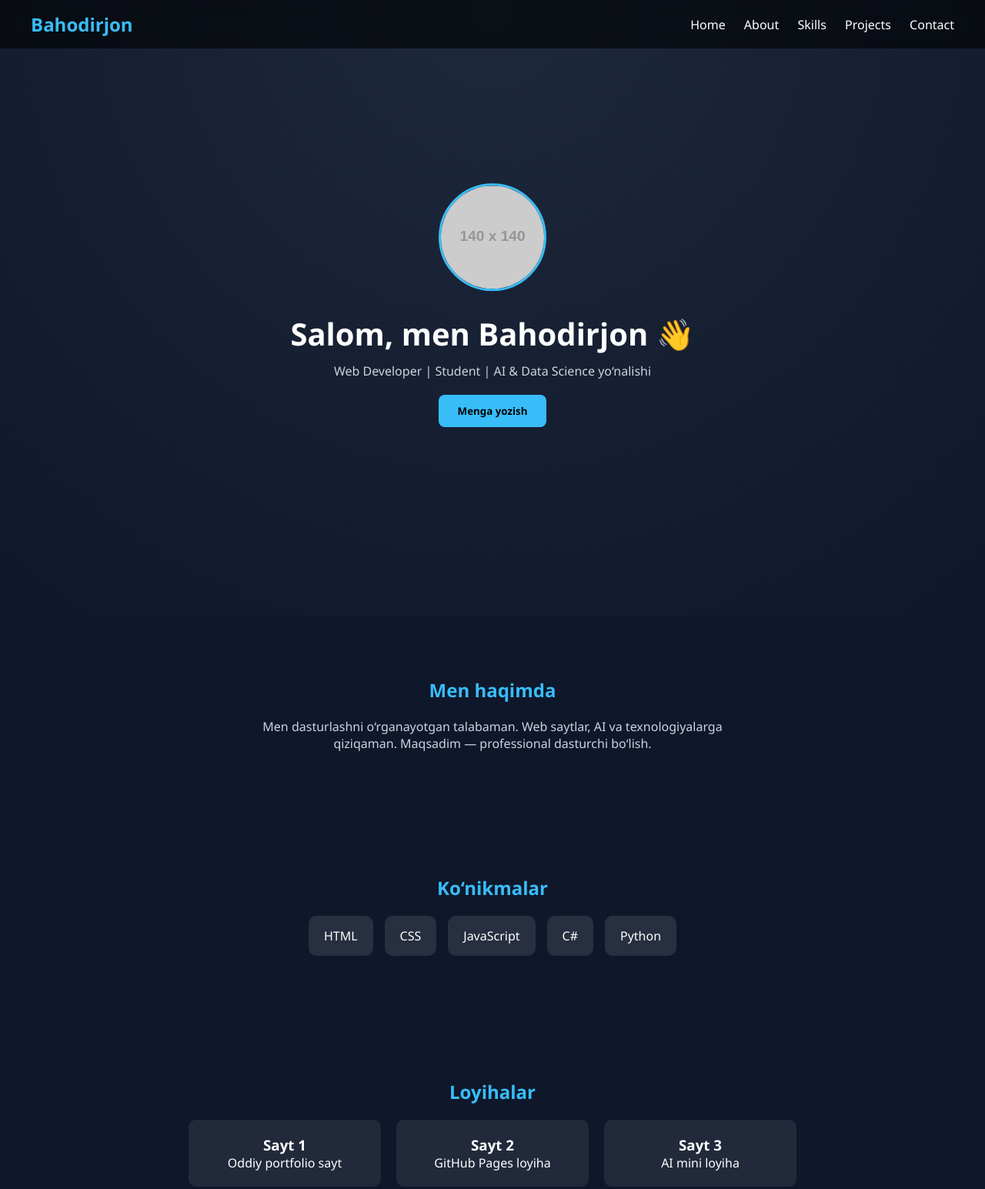
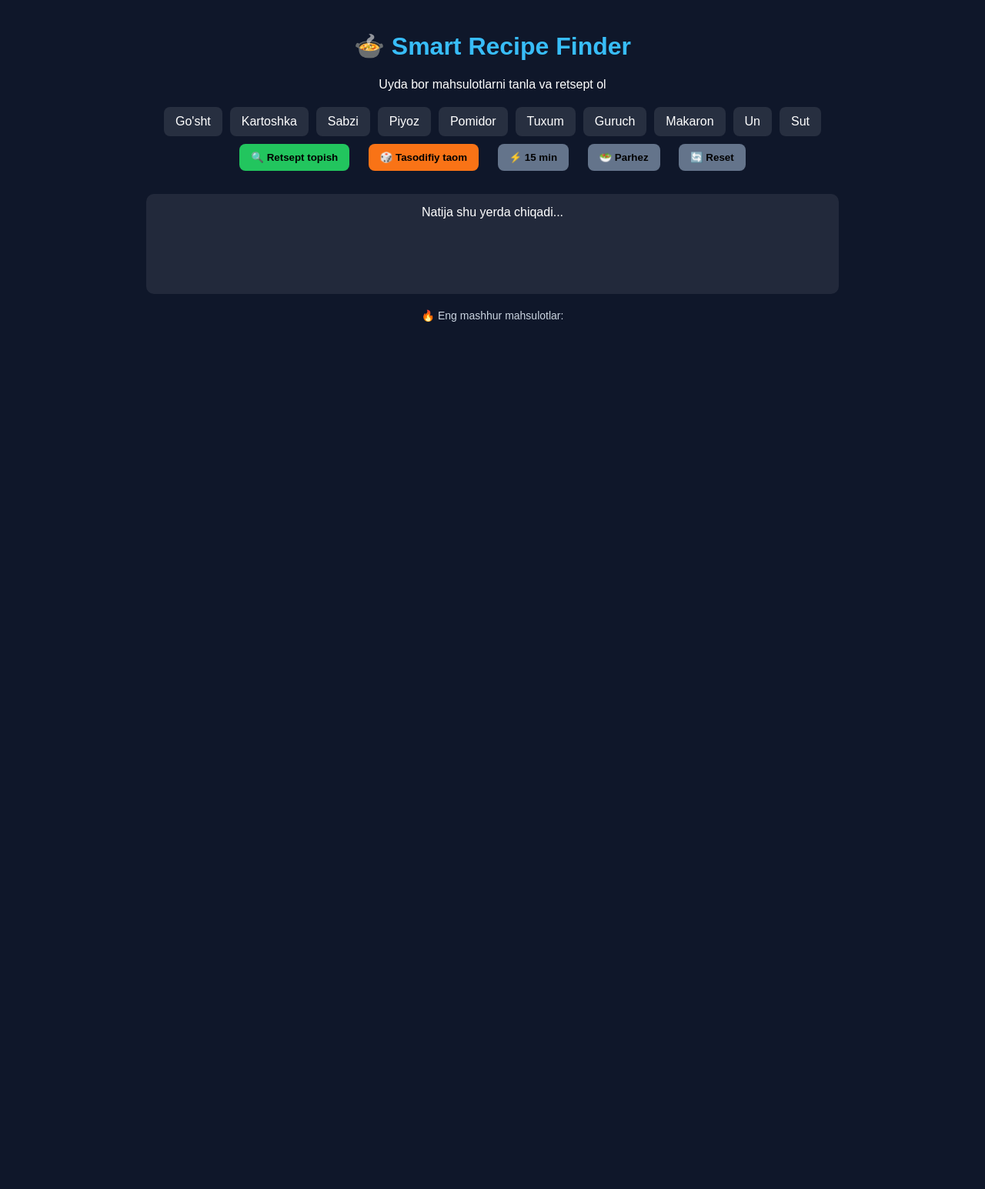
Before and after one commit to Mahammadrasulov/bahodirxon, a plain HTML site: page index.html in a window 1280 px wide. Shown: the top 1545 px of the page at 77% size. After the commit the page ends 800 px from the top, so only its background shows below. Drawn offline with Linux system fonts and the light colour scheme; placeholder pictures from the web are drawn by us.

Commit message:
Update index.html

```diff
--- a/index.html
+++ b/index.html
@@ -3,248 +3,258 @@
 <head>
 <meta charset="UTF-8">
 <meta name="viewport" content="width=device-width, initial-scale=1.0">
-<title>Bahodirjon | Pro Portfolio</title>
+<title>Smart Recipe Finder</title>
 
 <style>
-*{
+body{
+    font-family:Arial;
+    background:#0f172a;
+    color:white;
+    text-align:center;
     margin:0;
-    padding:0;
-    box-sizing:border-box;
-    font-family: 'Segoe UI', sans-serif;
+    padding:20px;
 }
 
-body{
-    background: #0f172a;
-    color:white;
-    scroll-behavior:smooth;
+h1{color:#38bdf8;}
+
+.container{
+    max-width:900px;
+    margin:auto;
 }
 
-/* NAVBAR */
-nav{
-    position:fixed;
-    width:100%;
-    top:0;
+/* PRODUCTS */
+#products{
     display:flex;
-    justify-content:space-between;
-    align-items:center;
-    padding:15px 40px;
-    background:rgba(0,0,0,0.6);
-    backdrop-filter: blur(10px);
-    z-index:1000;
+    flex-wrap:wrap;
+    justify-content:center;
+    gap:10px;
+    margin-top:20px;
 }
 
-nav h1{
-    color:#38bdf8;
-}
-
-nav a{
-    color:white;
-    margin-left:20px;
-    text-decoration:none;
-    transition:0.3s;
-}
-
-nav a:hover{
-    color:#38bdf8;
-}
-
-/* HERO */
-.hero{
-    height:100vh;
-    display:flex;
-    flex-direction:column;
-    justify-content:center;
-    align-items:center;
-    text-align:center;
-    padding:20px;
-    background: radial-gradient(circle at top, #1e293b, #0f172a);
-}
-
-.hero img{
-    width:140px;
-    height:140px;
-    border-radius:50%;
-    border:3px solid #38bdf8;
-    margin-bottom:20px;
-    animation: float 3s ease-in-out infinite;
-}
-
-@keyframes float{
-    0%,100%{transform:translateY(0);}
-    50%{transform:translateY(-10px);}
-}
-
-.hero h1{
-    font-size:40px;
-}
-
-.hero p{
-    color:#cbd5e1;
-    margin-top:10px;
-}
-
-/* BUTTON */
-.btn{
-    margin-top:20px;
-    padding:12px 25px;
-    border:none;
-    background:#38bdf8;
-    color:black;
-    font-weight:bold;
+.product{
+    padding:10px 15px;
+    background:rgba(255,255,255,0.1);
     border-radius:8px;
     cursor:pointer;
     transition:0.3s;
+    user-select:none;
 }
 
-.btn:hover{
-    transform:scale(1.1);
-    background:white;
+.product:hover{
+    transform:scale(1.05);
 }
 
-/* SECTIONS */
-section{
-    padding:80px 20px;
-    text-align:center;
-}
-
-h2{
-    margin-bottom:20px;
-    color:#38bdf8;
-}
-
-/* SKILLS */
-.skills{
-    display:flex;
-    justify-content:center;
-    flex-wrap:wrap;
-    gap:15px;
-}
-
-.skill{
-    background:rgba(255,255,255,0.1);
-    padding:15px 20px;
-    border-radius:10px;
-    transition:0.3s;
-}
-
-.skill:hover{
-    transform:translateY(-5px);
+.selected{
     background:#38bdf8;
     color:black;
 }
 
-/* PROJECTS */
-.projects{
-    display:flex;
-    justify-content:center;
-    flex-wrap:wrap;
-    gap:20px;
+/* BUTTONS */
+button{
+    margin:10px;
+    padding:10px 15px;
+    border:none;
+    border-radius:8px;
+    cursor:pointer;
+    font-weight:bold;
 }
 
-.project{
-    width:250px;
-    padding:20px;
+#find{
+    background:#22c55e;
+}
+
+#random{
+    background:#f97316;
+}
+
+.filter{
+    background:#64748b;
+}
+
+/* RESULT */
+#result{
+    margin-top:20px;
+    padding:15px;
     background:rgba(255,255,255,0.08);
     border-radius:10px;
-    transition:0.3s;
+    min-height:100px;
 }
 
-.project:hover{
-    transform:scale(1.05);
-    background:rgba(56,189,248,0.2);
-}
-
-/* CONTACT */
-.contact{
-    background:#1e293b;
-}
-
-footer{
-    text-align:center;
-    padding:20px;
-    background:black;
-    margin-top:40px;
+/* POPULAR */
+#popular{
+    margin-top:20px;
+    font-size:14px;
+    color:#cbd5e1;
 }
 </style>
 </head>
 
 <body>
 
-<!-- NAV -->
-<nav>
-    <h1>Bahodirjon</h1>
-    <div>
-        <a href="#home">Home</a>
-        <a href="#about">About</a>
-        <a href="#skills">Skills</a>
-        <a href="#projects">Projects</a>
-        <a href="#contact">Contact</a>
-    </div>
-</nav>
+<h1>🍲 Smart Recipe Finder</h1>
+<p>Uyda bor mahsulotlarni tanla va retsept ol</p>
 
-<!-- HERO -->
-<div class="hero" id="home">
-    <img src="https://via.placeholder.com/140">
-    <h1>Salom, men Bahodirjon 👋</h1>
-    <p>Web Developer | Student | AI & Data Science yo‘nalishi</p>
-    <button class="btn" onclick="alert('Telegram: @bahodirxon05')">
-        Menga yozish
-    </button>
+<div class="container">
+
+<!-- PRODUCTS -->
+<div id="products"></div>
+
+<!-- BUTTONS -->
+<div>
+    <button id="find">🔍 Retsept topish</button>
+    <button id="random">🎲 Tasodifiy taom</button>
+    <button class="filter" onclick="filterFast()">⚡ 15 min</button>
+    <button class="filter" onclick="filterDiet()">🥗 Parhez</button>
+    <button class="filter" onclick="resetFilter()">🔄 Reset</button>
 </div>
 
-<!-- ABOUT -->
-<section id="about">
-    <h2>Men haqimda</h2>
-    <p style="max-width:600px;margin:auto;color:#cbd5e1;">
-        Men dasturlashni o‘rganayotgan talabaman.
-        Web saytlar, AI va texnologiyalarga qiziqaman.
-        Maqsadim — professional dasturchi bo‘lish.
-    </p>
-</section>
+<!-- RESULT -->
+<div id="result">Natija shu yerda chiqadi...</div>
 
-<!-- SKILLS -->
-<section id="skills">
-    <h2>Ko‘nikmalar</h2>
-    <div class="skills">
-        <div class="skill">HTML</div>
-        <div class="skill">CSS</div>
-        <div class="skill">JavaScript</div>
-        <div class="skill">C#</div>
-        <div class="skill">Python</div>
-    </div>
-</section>
+<!-- POPULAR -->
+<div id="popular">Eng ko‘p tanlangan mahsulotlar shu yerda chiqadi</div>
 
-<!-- PROJECTS -->
-<section id="projects">
-    <h2>Loyihalar</h2>
-    <div class="projects">
-        <div class="project">
-            <h3>Sayt 1</h3>
-            <p>Oddiy portfolio sayt</p>
-        </div>
+</div>
 
-        <div class="project">
-            <h3>Sayt 2</h3>
-            <p>GitHub Pages loyiha</p>
-        </div>
+<script>
+// PRODUCTS
+let products = ["Go'sht","Kartoshka","Sabzi","Piyoz","Pomidor","Tuxum","Guruch","Makaron","Un","Sut"];
 
-        <div class="project">
-            <h3>Sayt 3</h3>
-            <p>AI mini loyiha</p>
-        </div>
-    </div>
-</section>
+// RECIPES DATABASE
+let recipes = [
+{
+name:"Qovurilgan kartoshka",
+items:["Kartoshka","Piyoz"],
+time:15,
+diet:true,
+desc:"Kartoshkani to‘g‘rab qovuriladi, piyoz qo‘shiladi."
+},
+{
+name:"Kartoshkali omlet",
+items:["Kartoshka","Tuxum"],
+time:10,
+diet:true,
+desc:"Tuxum va kartoshka aralashtirib qovuriladi."
+},
+{
+name:"Makaron go‘sht bilan",
+items:["Makaron","Go'sht","Piyoz"],
+time:25,
+diet:false,
+desc:"Go‘sht va piyoz qovurilib, makaron bilan aralashtiriladi."
+},
+{
+name:"Sabzavotli salat",
+items:["Pomidor","Sabzi","Piyoz"],
+time:10,
+diet:true,
+desc:"Barcha sabzavotlar to‘g‘raladi va aralashtiriladi."
+},
+{
+name:"Guruchli ovqat",
+items:["Guruch","Go'sht","Sabzi"],
+time:30,
+diet:false,
+desc:"Guruch go‘sht va sabzi bilan pishiriladi."
+}
+];
 
-<!-- CONTACT -->
-<section id="contact" class="contact">
-    <h2>Aloqa</h2>
-    <p>Email: bahodirxon05@gmail.com</p>
-    <p>Telegram: @bahodirxon05</p>
-</section>
+// POPULAR STORAGE
+let popularity = JSON.parse(localStorage.getItem("pop")) || {};
 
-<footer>
-    © 2026 Bahodirjon | Pro Portfolio
-</footer>
+// CREATE UI
+let selected = [];
+
+function renderProducts(){
+let container = document.getElementById("products");
+container.innerHTML = "";
+
+products
+.sort((a,b)=> (popularity[b]||0)-(popularity[a]||0))
+.forEach(p=>{
+    let div = document.createElement("div");
+    div.className = "product";
+    div.innerText = p;
+
+    if(selected.includes(p)) div.classList.add("selected");
+
+    div.onclick = ()=>{
+        if(selected.includes(p)){
+            selected = selected.filter(x=>x!==p);
+        }else{
+            selected.push(p);
+            popularity[p] = (popularity[p]||0)+1;
+            localStorage.setItem("pop", JSON.stringify(popularity));
+        }
+        renderProducts();
+        updatePopular();
+    };
+
+    container.appendChild(div);
+});
+}
+
+function findRecipe(list){
+let result = recipes.filter(r =>
+    list.every(i => r.items.includes(i))
+);
+
+if(result.length===0){
+document.getElementById("result").innerHTML = "❌ Retsept topilmadi";
+return;
+}
+
+document.getElementById("result").innerHTML =
+result.map(r=>`
+<h3>${r.name}</h3>
+<p>⏱ ${r.time} daqiqa</p>
+<p>${r.desc}</p>
+<hr>
+`).join("");
+}
+
+document.getElementById("find").onclick = ()=>{
+findRecipe(selected);
+};
+
+document.getElementById("random").onclick = ()=>{
+let r = recipes[Math.floor(Math.random()*recipes.length)];
+document.getElementById("result").innerHTML =
+`<h3>${r.name}</h3><p>${r.desc}</p>`;
+};
+
+// FILTERS
+function filterFast(){
+let fast = recipes.filter(r=>r.time<=15);
+document.getElementById("result").innerHTML =
+fast.map(r=>`<h3>${r.name}</h3><p>${r.desc}</p>`).join("");
+}
+
+function filterDiet(){
+let diet = recipes.filter(r=>r.diet);
+document.getElementById("result").innerHTML =
+diet.map(r=>`<h3>${r.name}</h3><p>${r.desc}</p>`).join("");
+}
+
+function resetFilter(){
+document.getElementById("result").innerHTML = "Natija shu yerda chiqadi...";
+}
+
+// POPULAR DISPLAY
+function updatePopular(){
+let sorted = Object.entries(popularity)
+.sort((a,b)=>b[1]-a[1])
+.map(x=>x[0])
+.slice(0,5);
+
+document.getElementById("popular").innerHTML =
+"🔥 Eng mashhur mahsulotlar: " + sorted.join(", ");
+}
+
+// INIT
+renderProducts();
+updatePopular();
+</script>
 
 </body>
 </html>
```
